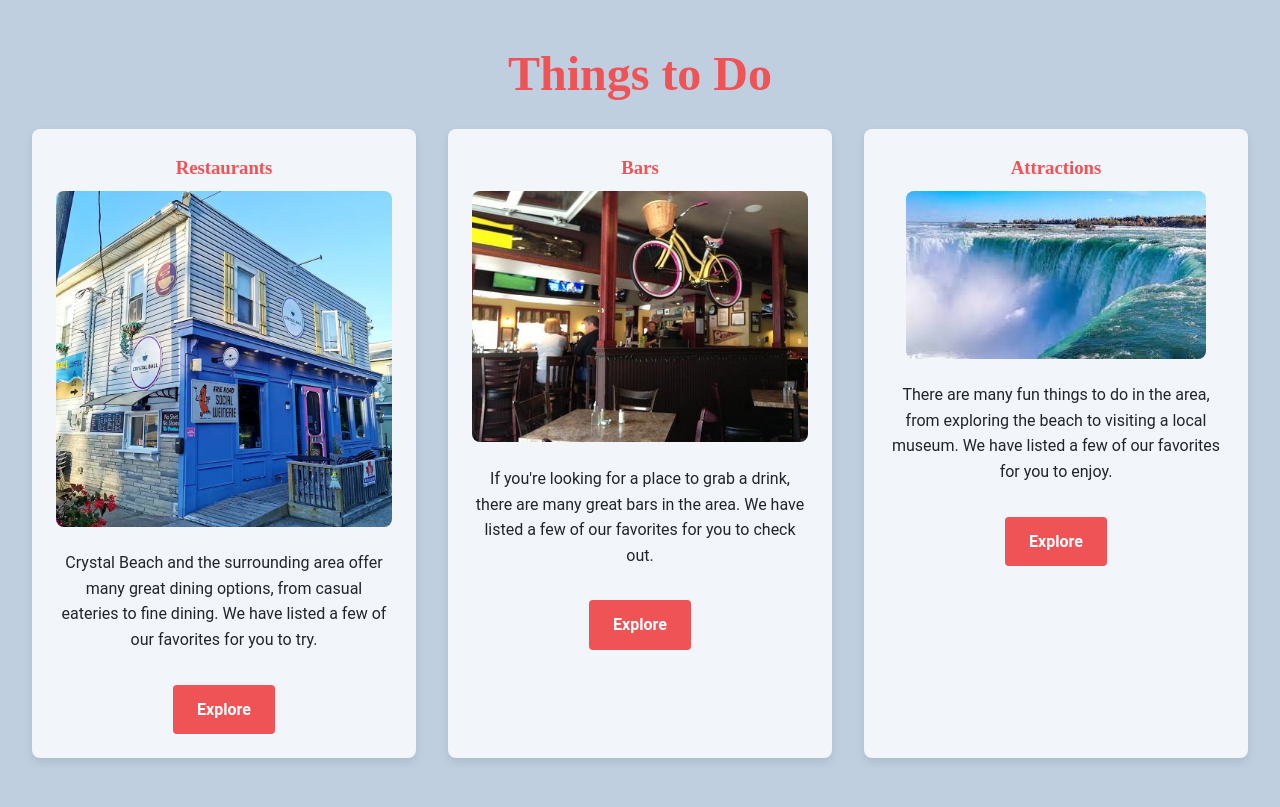
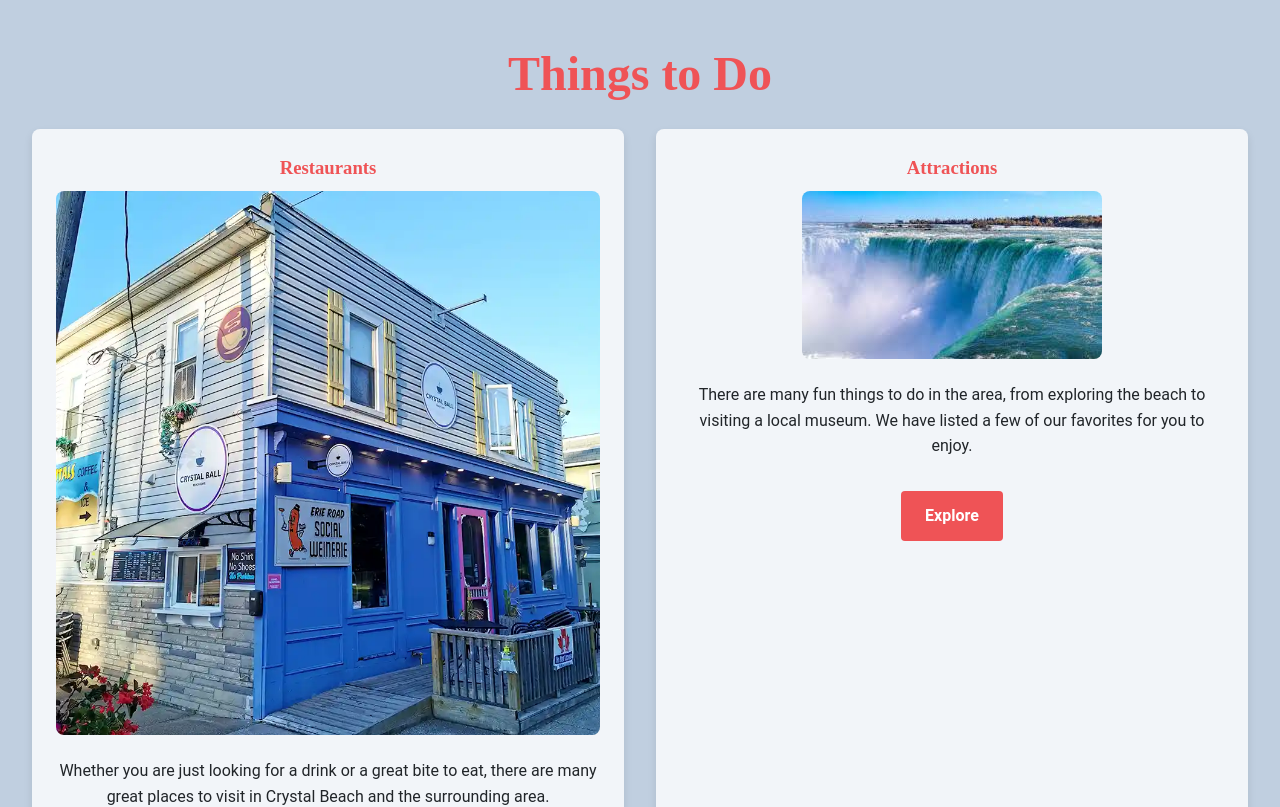
Before and after one commit to rinben/wedding-website, a React (Vite) app in the folder client/: page /travel in a window 1280 px wide. Shown: the part 1100-1907 px from the top of the page. Built offline with nearby package versions, Linux system fonts and the light colour scheme.

Commit message:
Created Restaurants and Attractions pages

```diff
--- a/client/src/App.jsx
+++ b/client/src/App.jsx
@@ -7,6 +7,8 @@ import Rsvp from "./components/Rsvp";
 import Travel from "./components/Travel";
 import CanadaTravel from "./components/CanadaTravel";
 import BuffaloTravel from "./components/BuffaloTravel";
+import Restaurants from "./components/Restaurants";
+import Attractions from "./components/Attractions";
 import Photos from "./components/Photos";
 import Registry from "./components/Registry";
 import AdminDashboard from "./components/AdminDashboard";
@@ -104,6 +106,22 @@ function App() {
           }
         />
         <Route
+          path="/travel/restaurants"
+          element={
+            <div className="other-pages-container">
+              <Restaurants />
+            </div>
+          }
+        />
+        <Route
+          path="/travel/attractions"
+          element={
+            <div className="other-pages-container">
+              <Attractions />
+            </div>
+          }
+        />
+        <Route
           path="/registry"
           element={
             <div className="other-pages-container">
--- /dev/null
+++ b/client/src/components/Attractions.css
@@ -0,0 +1,62 @@
+/* src/components/CanadaTravel.css */
+.canada-travel-container {
+  padding: 2rem;
+  font-family: var(--font-default);
+  text-align: center;
+}
+
+.canada-travel-container h2 {
+  font-size: 3rem;
+  color: var(--color-secondary);
+  margin-bottom: 1rem;
+}
+
+.map-container {
+  margin: 2rem auto;
+  max-width: 800px;
+  box-shadow: 0 4px 12px rgba(0, 0, 0, 0.1);
+  border-radius: 8px;
+  overflow: hidden;
+}
+
+.map-container iframe {
+  width: 100%;
+  height: 450px;
+}
+
+.travel-grid {
+  display: grid;
+  grid-template-columns: repeat(auto-fit, minmax(300px, 1fr));
+  gap: 2rem;
+  margin-bottom: 4rem;
+}
+
+.travel-card {
+  background-color: rgba(255, 255, 255, 0.8);
+  border-radius: 8px;
+  box-shadow: 0 4px 8px rgba(0, 0, 0, 0.1);
+  padding: 1.5rem;
+  text-align: center;
+}
+
+.travel-card img {
+  max-width: 100%;
+  height: auto;
+  border-radius: 8px;
+  margin-bottom: 1rem;
+}
+
+.travel-button {
+  display: inline-block;
+  background-color: var(--color-secondary);
+  color: white;
+  text-decoration: none;
+  padding: 0.75rem 1.5rem;
+  border-radius: 4px;
+  font-weight: bold;
+  transition: background-color 0.3s ease;
+}
+
+.travel-button:hover {
+  background-color: #b3777d;
+}
--- /dev/null
+++ b/client/src/components/Attractions.jsx
@@ -0,0 +1,65 @@
+// src/components/CanadaTravel.jsx
+import React from "react";
+import "./CanadaTravel.css";
+
+function CanadaTravel() {
+  return (
+    <div className="canada-travel-container">
+      <h2>Attractions</h2>
+      <p>
+        Here are some of the best places to visit in Crystal Beach and the
+        surrounding area.
+      </p>
+
+      <div className="map-container">
+        <iframe
+          width="600"
+          height="450"
+          style={{ border: 0 }}
+          loading="lazy"
+          allowFullScreen
+          src="https://www.google.com/maps/embed/v1/search?q=attractions+near+Crystal+Beach,+Fort+Erie,+ON,+Canada&key=AIzaSyDOQJWDd6WPTjWK2SpheTxUCAzbwy_m8RU"
+        ></iframe>
+      </div>
+
+      <h3>Attractions</h3>
+      <div className="travel-grid">
+        <div className="travel-card">
+          <h4>Hotel Name</h4>
+          <img src="/path/to/hotel-photo.jpg" alt="Hotel Name" />
+          <p>A short description of the hotel and its amenities.</p>
+          <a href="#" className="travel-button">
+            Visit Website
+          </a>
+        </div>
+        <div className="travel-card">
+          <h4>Hotel Name</h4>
+          <img src="/path/to/hotel-photo.jpg" alt="Hotel Name" />
+          <p>A short description of the hotel and its amenities.</p>
+          <a href="#" className="travel-button">
+            Visit Website
+          </a>
+        </div>
+        <div className="travel-card">
+          <h4>Hotel Name</h4>
+          <img src="/path/to/hotel-photo.jpg" alt="Hotel Name" />
+          <p>A short description of the hotel and its amenities.</p>
+          <a href="#" className="travel-button">
+            Visit Website
+          </a>
+        </div>
+        <div className="travel-card">
+          <h4>Hotel Name</h4>
+          <img src="/path/to/hotel-photo.jpg" alt="Hotel Name" />
+          <p>A short description of the hotel and its amenities.</p>
+          <a href="#" className="travel-button">
+            Visit Website
+          </a>
+        </div>
+        {/* Add more hotel cards here */}
+      </div>
+    </div>
+  );
+}
+
+export default CanadaTravel;
--- /dev/null
+++ b/client/src/components/Restaurants.css
@@ -0,0 +1,62 @@
+/* src/components/CanadaTravel.css */
+.canada-travel-container {
+  padding: 2rem;
+  font-family: var(--font-default);
+  text-align: center;
+}
+
+.canada-travel-container h2 {
+  font-size: 3rem;
+  color: var(--color-secondary);
+  margin-bottom: 1rem;
+}
+
+.map-container {
+  margin: 2rem auto;
+  max-width: 800px;
+  box-shadow: 0 4px 12px rgba(0, 0, 0, 0.1);
+  border-radius: 8px;
+  overflow: hidden;
+}
+
+.map-container iframe {
+  width: 100%;
+  height: 450px;
+}
+
+.travel-grid {
+  display: grid;
+  grid-template-columns: repeat(auto-fit, minmax(300px, 1fr));
+  gap: 2rem;
+  margin-bottom: 4rem;
+}
+
+.travel-card {
+  background-color: rgba(255, 255, 255, 0.8);
+  border-radius: 8px;
+  box-shadow: 0 4px 8px rgba(0, 0, 0, 0.1);
+  padding: 1.5rem;
+  text-align: center;
+}
+
+.travel-card img {
+  max-width: 100%;
+  height: auto;
+  border-radius: 8px;
+  margin-bottom: 1rem;
+}
+
+.travel-button {
+  display: inline-block;
+  background-color: var(--color-secondary);
+  color: white;
+  text-decoration: none;
+  padding: 0.75rem 1.5rem;
+  border-radius: 4px;
+  font-weight: bold;
+  transition: background-color 0.3s ease;
+}
+
+.travel-button:hover {
+  background-color: #b3777d;
+}
--- /dev/null
+++ b/client/src/components/Restaurants.jsx
@@ -0,0 +1,65 @@
+// src/components/CanadaTravel.jsx
+import React from "react";
+import "./CanadaTravel.css";
+
+function CanadaTravel() {
+  return (
+    <div className="canada-travel-container">
+      <h2>Restaurants</h2>
+      <p>
+        Here are some of the best places to grab a bite in Crystal Beach and the
+        surrounding area.
+      </p>
+
+      <div className="map-container">
+        <iframe
+          width="600"
+          height="450"
+          style={{ border: 0 }}
+          loading="lazy"
+          allowFullScreen
+          src="https://www.google.com/maps/embed/v1/search?q=restaurants+near+Crystal+Beach,+Fort+Erie,+ON,+Canada&key=AIzaSyDOQJWDd6WPTjWK2SpheTxUCAzbwy_m8RU"
+        ></iframe>
+      </div>
+
+      <h3>Restaurants</h3>
+      <div className="travel-grid">
+        <div className="travel-card">
+          <h4>Hotel Name</h4>
+          <img src="/path/to/hotel-photo.jpg" alt="Hotel Name" />
+          <p>A short description of the hotel and its amenities.</p>
+          <a href="#" className="travel-button">
+            Visit Website
+          </a>
+        </div>
+        <div className="travel-card">
+          <h4>Hotel Name</h4>
+          <img src="/path/to/hotel-photo.jpg" alt="Hotel Name" />
+          <p>A short description of the hotel and its amenities.</p>
+          <a href="#" className="travel-button">
+            Visit Website
+          </a>
+        </div>
+        <div className="travel-card">
+          <h4>Hotel Name</h4>
+          <img src="/path/to/hotel-photo.jpg" alt="Hotel Name" />
+          <p>A short description of the hotel and its amenities.</p>
+          <a href="#" className="travel-button">
+            Visit Website
+          </a>
+        </div>
+        <div className="travel-card">
+          <h4>Hotel Name</h4>
+          <img src="/path/to/hotel-photo.jpg" alt="Hotel Name" />
+          <p>A short description of the hotel and its amenities.</p>
+          <a href="#" className="travel-button">
+            Visit Website
+          </a>
+        </div>
+        {/* Add more hotel cards here */}
+      </div>
+    </div>
+  );
+}
+
+export default CanadaTravel;
--- a/client/src/components/Travel.jsx
+++ b/client/src/components/Travel.jsx
@@ -65,23 +65,11 @@ function Travel() {
           <h3>Restaurants</h3>
           <img src="/restaurants-photo.webp" alt="Restaurants" />
           <p>
-            Crystal Beach and the surrounding area offer many great dining
-            options, from casual eateries to fine dining. We have listed a few
-            of our favorites for you to try.
+            Whether you are just looking for a drink or a great bite to eat,
+            there are many great places to visit in Crystal Beach and the
+            surrounding area.
           </p>
           <Link to="/travel/restaurants" className="travel-button">
-            Explore
-          </Link>
-        </div>
-        <div className="travel-card">
-          <h3>Bars</h3>
-          <img src="/bars-photo.jpg" alt="Bars" />
-          <p>
-            If you're looking for a place to grab a drink, there are many great
-            bars in the area. We have listed a few of our favorites for you to
-            check out.
-          </p>
-          <Link to="/travel/bars" className="travel-button">
             Explore
           </Link>
         </div>
```
